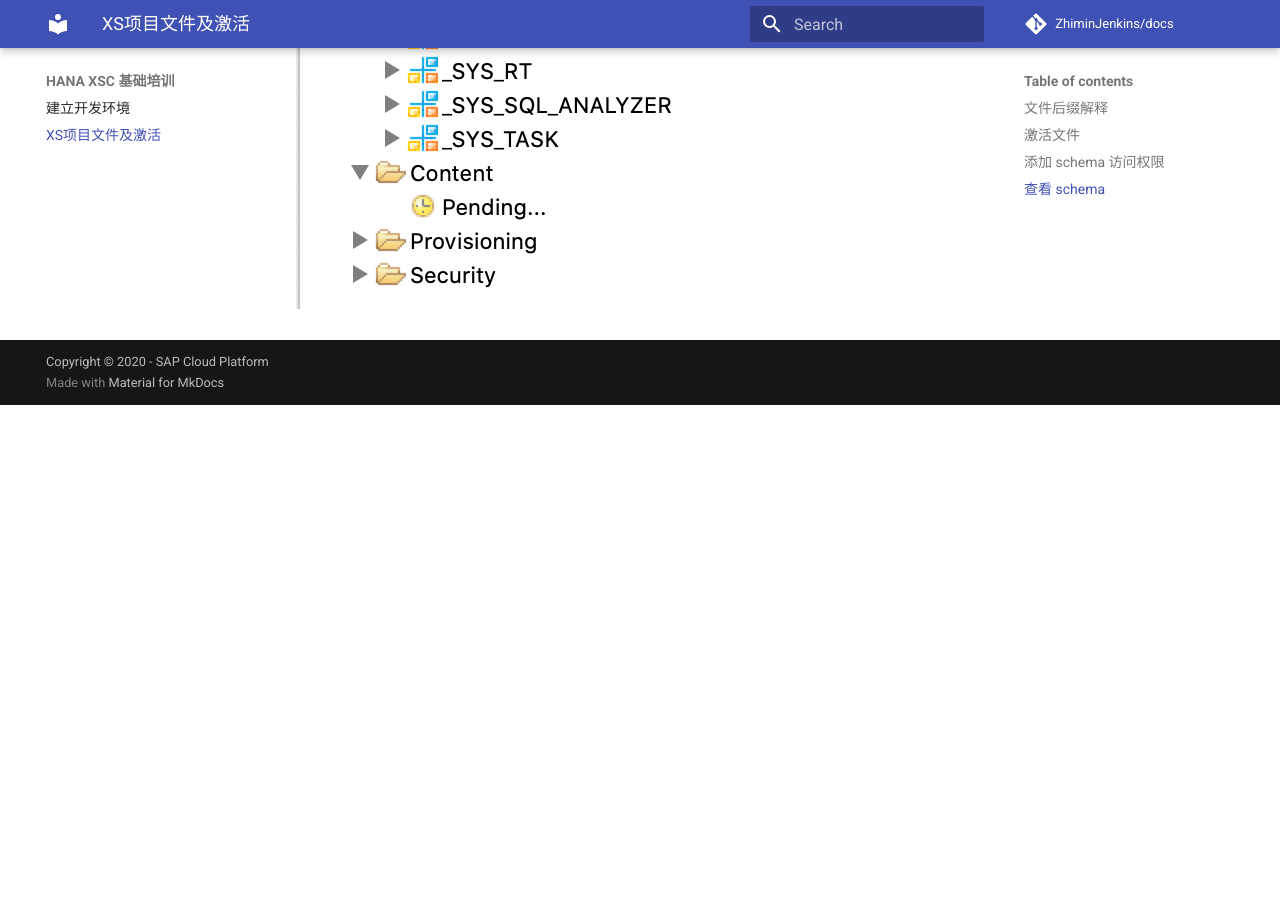
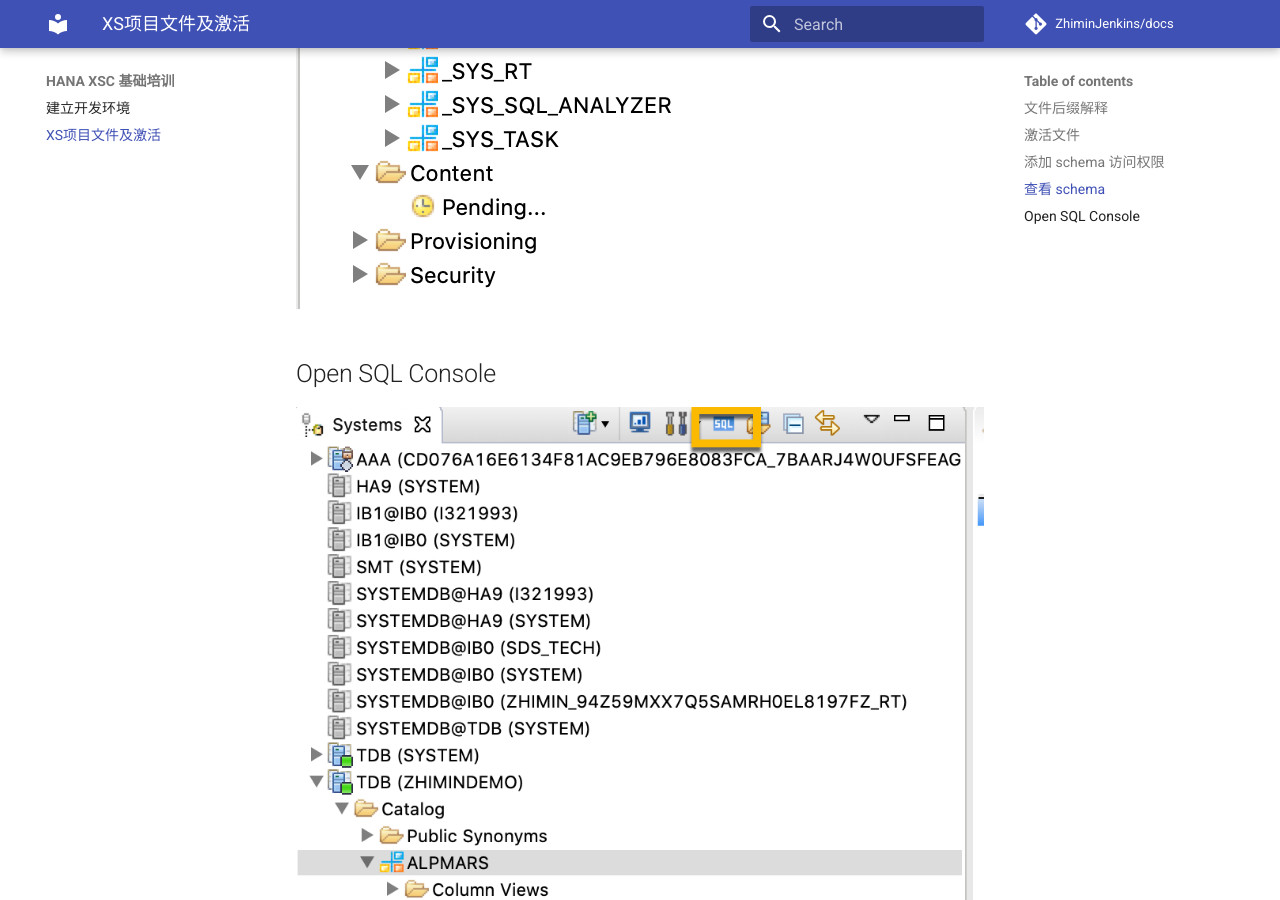
Before and after one commit to shaozhm/alpmars-training, an MkDocs documentation site: the page built from docs/db-getting-started.md, in a window 1280 px wide and 900 px high, scrolled down 3736 px. Built offline with MkDocs 1.6.1 and Material for MkDocs 9.7.7, drawn with Linux system fonts in a browser that asks for light colours; old or Windows-style settings are respelled for this version of MkDocs; before the commit the page ends 4141 px from its top, so only the background shows below that.

Commit message:
zhimin update

```diff
--- a/docs/db-getting-started.md
+++ b/docs/db-getting-started.md
@@ -53,3 +53,6 @@ schema_name = "ALPMARS";
 授权用户可以使用 adminstration prespective 模式下 Catalog 目录下有 ALPMARS schema 及看到下面所有对象
 
 ![schema view](./images/schema-view.png)
+
+## Open SQL Console
+![open SQL console](./images/open-sql-console.png)
```
Also changed, not shown: docs/images/open-sql-console.png (added).
